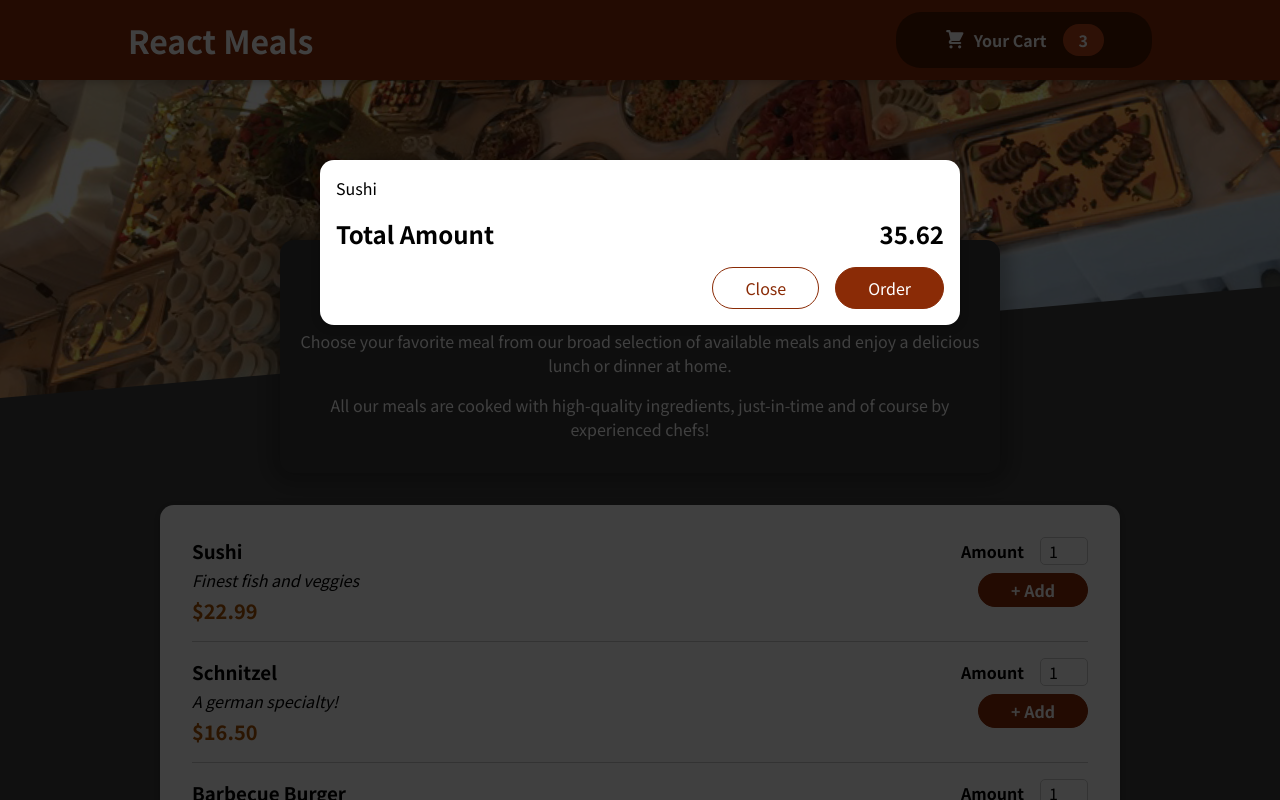
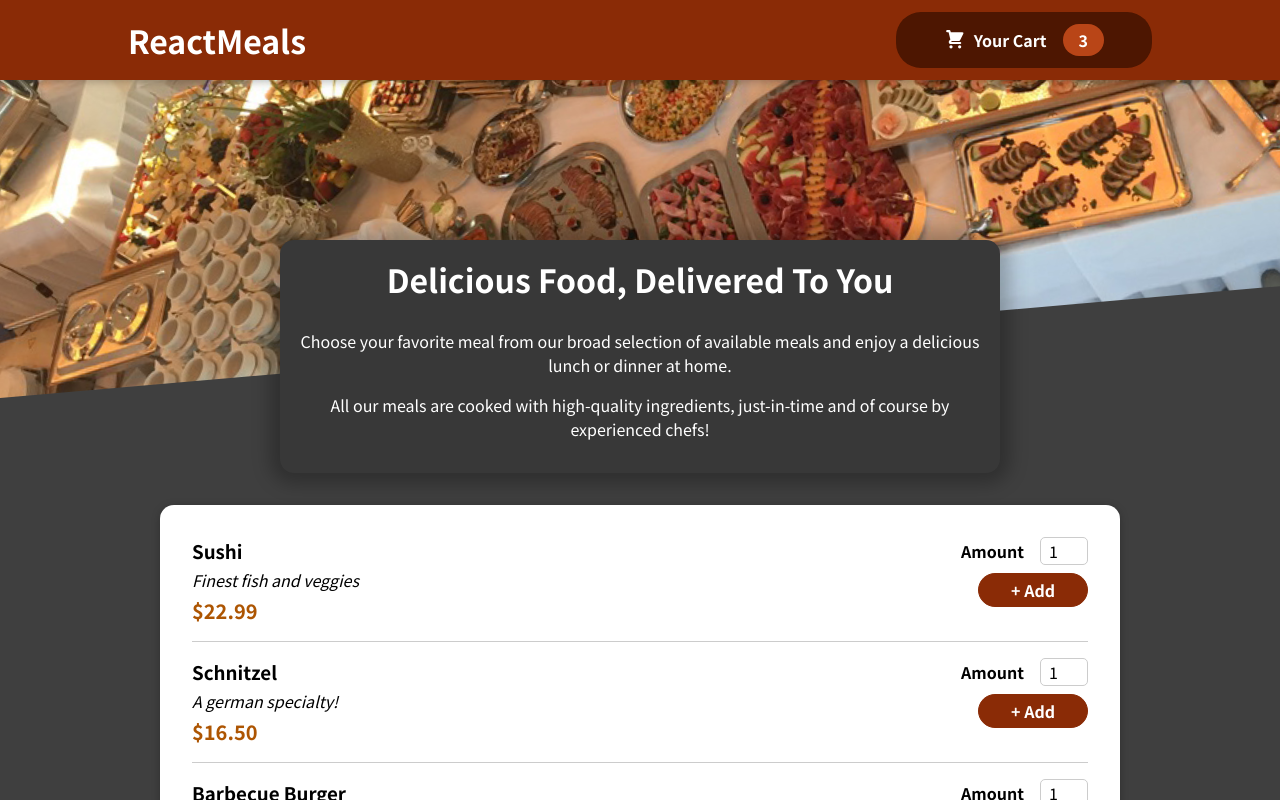
Before and after one commit to beingbing/food-ordering-app, a React (Create React App) app: page / in a window 1280 px wide. Shown: the top 800 px of the page. Built offline with nearby package versions, Linux system fonts and the light colour scheme.

Commit message:
opening and closing cart modal

```diff
--- a/src/App.js
+++ b/src/App.js
@@ -1,13 +1,24 @@
-import { Fragment } from 'react';
+import { Fragment, useState } from 'react';
+
 import Header from './components/Layout/Header';
 import Meals from './components/Meals/Meals';
 import Cart from './components/Cart/Cart';
 
 function App() {
+  const [cartIsShown, setCartIsShown] = useState(false);
+
+  const showCartHandler = () => {
+    setCartIsShown(true);
+  };
+
+  const hideCartHandler = () => {
+    setCartIsShown(false);
+  };
+
   return (
     <Fragment>
-      <Cart />
-      <Header />
+      {cartIsShown && <Cart onClose={hideCartHandler} />}
+      <Header onShowCart={showCartHandler} />
       <main>
         <Meals />
       </main>
--- a/src/components/Cart/Cart.js
+++ b/src/components/Cart/Cart.js
@@ -1,24 +1,26 @@
-import classes from './Cart.module.css';
-import Modal from '../UI/Modal';
+import Modal from "../UI/Modal";
+import classes from "./Cart.module.css";
 
-const Cart = () => {
+const Cart = (props) => {
   const cartItems = (
-    <ul className={classes['cart-items']}>
-      {[{ id: 'c1', name: 'Sushi', amount: 2, price: 12.99 }].map((item) => (
+    <ul className={classes["cart-items"]}>
+      {[{ id: "c1", name: "Sushi", amount: 2, price: 12.99 }].map((item) => (
         <li>{item.name}</li>
       ))}
     </ul>
   );
 
   return (
-    <Modal>
+    <Modal onClose={props.onClose}>
       {cartItems}
       <div className={classes.total}>
         <span>Total Amount</span>
         <span>35.62</span>
       </div>
       <div className={classes.actions}>
-        <button className={classes['button--alt']}>Close</button>
+        <button className={classes["button--alt"]} onClick={props.onClose}>
+          Close
+        </button>
         <button className={classes.button}>Order</button>
       </div>
     </Modal>
--- a/src/components/Layout/Header.js
+++ b/src/components/Layout/Header.js
@@ -3,18 +3,18 @@ import mealsImage from '../../assets/meals.jpeg';
 import classes from './Header.module.css';
 import HeaderCartButton from './HeaderCartButton';
 
-const Header = () => {
+const Header = (props) => {
   return (
     <Fragment>
       <header className={classes.header}>
-                <h1>React Meals</h1>
-                <HeaderCartButton />
+        <h1>ReactMeals</h1>
+        <HeaderCartButton onClick={props.onShowCart} />
       </header>
-            <div className={classes['main-image']}>
-                <img src={mealsImage} alt="A Table full of food" />
+      <div className={classes["main-image"]}>
+        <img src={mealsImage} alt="A table full of delicious food!" />
       </div>
     </Fragment>
-    )
+  );
 };
 
 export default Header;
--- a/src/components/Layout/HeaderCartButton.js
+++ b/src/components/Layout/HeaderCartButton.js
@@ -1,9 +1,9 @@
 import CartIcon from "../Cart/CartIcon";
-import classes from './HeaderCartButton.module.css';
+import classes from "./HeaderCartButton.module.css";
 
-const HeaderCartButton = props => {
+const HeaderCartButton = (props) => {
   return (
-        <button className={classes.button}>
+    <button className={classes.button} onClick={props.onClick}>
       <span className={classes.icon}>
         <CartIcon />
       </span>
@@ -13,6 +13,6 @@ const HeaderCartButton = props => {
       </span>
     </button>
   );
-}
+};
 
 export default HeaderCartButton;
--- a/src/components/UI/Modal.js
+++ b/src/components/UI/Modal.js
@@ -1,10 +1,10 @@
-import { Fragment } from "react";
-import ReactDOM from "react-dom";
+import { Fragment } from 'react';
+import ReactDOM from 'react-dom';
 
-import classes from "./Modal.module.css";
+import classes from './Modal.module.css';
 
 const Backdrop = (props) => {
-  return <div className={classes.backdrop} />;
+  return <div className={classes.backdrop} onClick={props.onClose}/>;
 };
 
 const ModalOverlay = (props) => {
@@ -15,12 +15,12 @@ const ModalOverlay = (props) => {
   );
 };
 
-const portalElement = document.getElementById("overlays");
+const portalElement = document.getElementById('overlays');
 
 const Modal = (props) => {
   return (
     <Fragment>
-      {ReactDOM.createPortal(<Backdrop />, portalElement)}
+      {ReactDOM.createPortal(<Backdrop onClose={props.onClose} />, portalElement)}
       {ReactDOM.createPortal(
         <ModalOverlay>{props.children}</ModalOverlay>,
         portalElement
```
Lines whose indentation alone changed are shown as unchanged.
